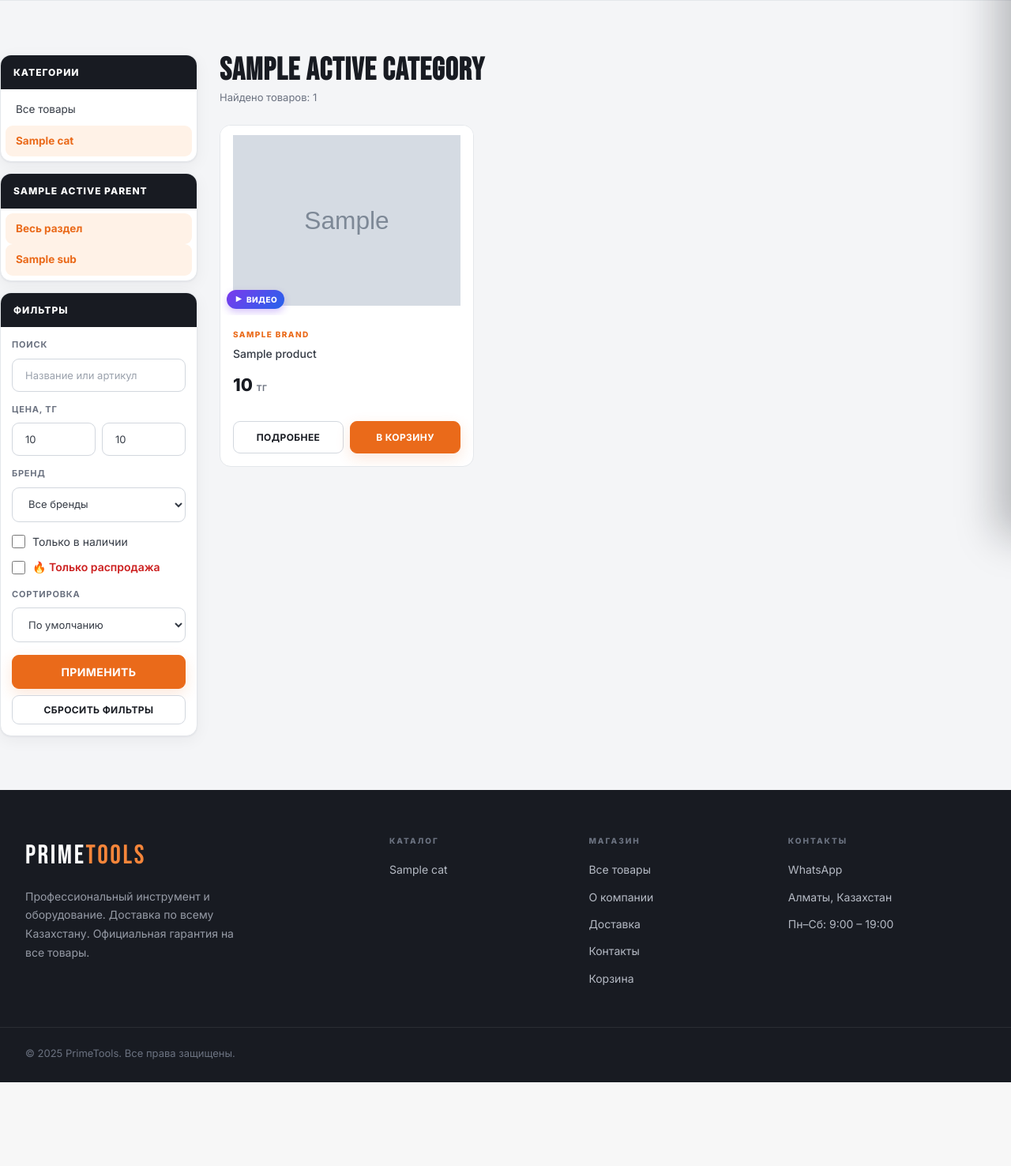
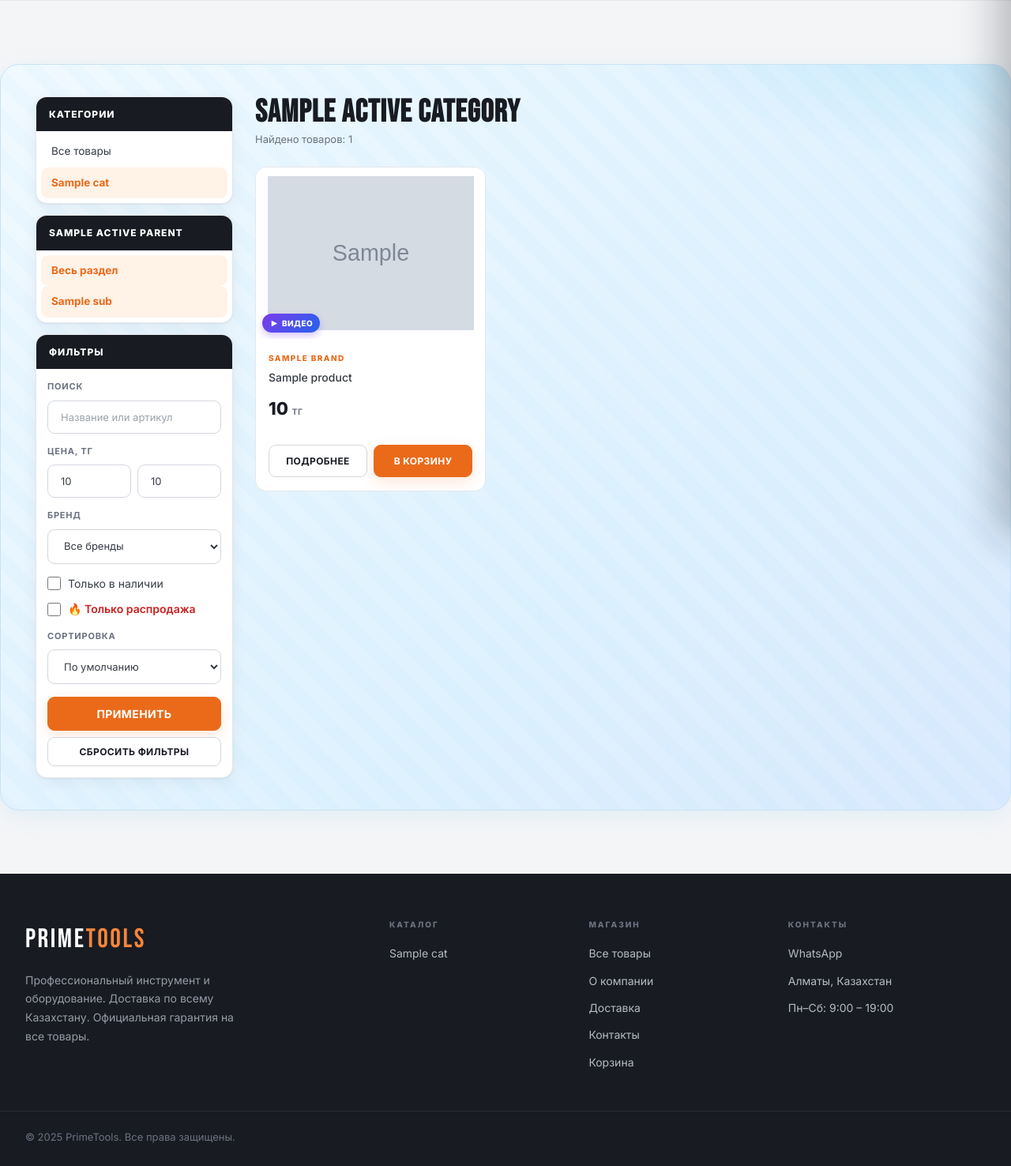
Before and after one commit to psychodevvv/primetools, a Django app: template templates/shop/catalog.html in a window 1280 px wide. Shown: the part 121-1597 px from the top of the page at 79% size. Before the commit the page ends 1491 px from the top, so only its background shows below. Run offline with Django 4.2, Linux system fonts and the light colour scheme; the template is opened without the code that fills it: most values are stand-ins (such as "Sample title", 1, 10 or a date in 2020); grey boxes marked "Sample" are stand-in pictures.

Commit message:
цветной стиль на всех страницах: каталог/товар/корзина/оформление/поиск/профиль в page-card, исправлено центрирование цветных блоков главной

```diff
--- a/templates/accounts/profile.html
+++ b/templates/accounts/profile.html
@@ -4,6 +4,7 @@
 {% block cat_nav %}{% endblock %}
 {% block content %}
 <div class="container section">
+ <div class="page-card">
   <h1 style="font-family:'Bebas Neue',sans-serif;font-size:clamp(30px,7vw,46px);letter-spacing:1.5px;margin-bottom:30px;color:var(--heading);line-height:1;">МОЙ ПРОФИЛЬ</h1>
   <div style="display:grid;grid-template-columns:280px 1fr;gap:24px;align-items:start;" class="profile-layout">
 
@@ -117,6 +118,7 @@
       {% endfor %}
     </div>
   </div>
+ </div>
 </div>
 
 <style>
--- a/templates/base.html
+++ b/templates/base.html
@@ -311,6 +311,52 @@
       color: #fff; font-size: 10px; font-weight: 800; letter-spacing: .4px;
       text-transform: uppercase; padding: 4px 9px; border-radius: 20px;
       box-shadow: 0 4px 10px rgba(124,58,237,.3); z-index: 1;
+    }
+
+    /* ─── ОБЁРТКА ВНУТРЕННИХ СТРАНИЦ — карточка с цветным фоном ─── */
+    .page-card {
+      position: relative; overflow: hidden;
+      background:
+        radial-gradient(900px 360px at 100% -10%, rgba(234,106,26,.10), transparent 60%),
+        radial-gradient(700px 320px at -5% 100%, rgba(37,99,235,.10), transparent 65%),
+        linear-gradient(135deg, #fff7ed 0%, #ffedd5 50%, #fef3c7 100%);
+      border: 1px solid #fed7aa;
+      border-radius: 24px;
+      padding: 40px 44px;
+      margin-top: 12px; margin-bottom: 12px;
+      box-shadow: 0 8px 28px rgba(234,106,26,.08);
+    }
+    .page-card::after {
+      content: ''; position: absolute; inset: 0; pointer-events: none;
+      background: repeating-linear-gradient(45deg,
+        rgba(234,106,26,.02) 0 18px, transparent 18px 36px);
+    }
+    .page-card > * { position: relative; z-index: 1; }
+    .page-card--cool {
+      background:
+        radial-gradient(900px 360px at 100% -10%, rgba(14,165,233,.18), transparent 60%),
+        linear-gradient(135deg, #f0f9ff 0%, #e0f2fe 60%, #dbeafe 100%);
+      border-color: #c8e2f5;
+      box-shadow: 0 8px 28px rgba(14,165,233,.08);
+    }
+    .page-card--cool::after {
+      background: repeating-linear-gradient(45deg,
+        rgba(14,165,233,.025) 0 18px, transparent 18px 36px);
+    }
+    .page-card--dark {
+      background:
+        radial-gradient(900px 360px at 8% 110%, rgba(234,106,26,.22), transparent 60%),
+        radial-gradient(700px 320px at 100% -20%, rgba(37,99,235,.30), transparent 65%),
+        linear-gradient(135deg,#0f172a 0%,#1e293b 70%,#0b1220 100%);
+      border-color: rgba(255,255,255,.08); color: #fff;
+      box-shadow: 0 16px 50px rgba(15,23,42,.30);
+    }
+    .page-card--dark::after {
+      background: repeating-linear-gradient(45deg,
+        rgba(255,255,255,.018) 0 18px, transparent 18px 36px);
+    }
+    @media (max-width: 768px) {
+      .page-card { padding: 26px 22px; border-radius: 18px; }
     }
     .product-card__price .old {
       font-size: 14px; font-weight: 500; color: var(--text-dim);
--- a/templates/shop/cart.html
+++ b/templates/shop/cart.html
@@ -3,6 +3,7 @@
 {% block title %}Корзина — PrimeTools{% endblock %}
 {% block content %}
 <div class="container section">
+ <div class="page-card">
   <h1 class="page-title">КОРЗИНА</h1>
 
   {% if items %}
@@ -59,6 +60,7 @@
     <a href="/catalog/" class="btn btn-primary btn-lg">Перейти в каталог</a>
   </div>
   {% endif %}
+ </div>
 </div>
 
 <style>
--- a/templates/shop/catalog.html
+++ b/templates/shop/catalog.html
@@ -3,6 +3,7 @@
 {% block title %}Каталог — PrimeTools{% endblock %}
 {% block content %}
 <div class="container section">
+ <div class="page-card page-card--cool">
   <div class="catalog-layout" style="display:flex;gap:28px;align-items:flex-start;">
 
     <button type="button" class="catalog-filter-toggle btn btn-outline" onclick="toggleFilters()">
@@ -142,6 +143,7 @@
       {% endif %}
     </div>
   </div>
+ </div>
 </div>
 
 <style>
--- a/templates/shop/checkout.html
+++ b/templates/shop/checkout.html
@@ -3,6 +3,7 @@
 {% block title %}Оформление заказа — PrimeTools{% endblock %}
 {% block content %}
 <div class="container section">
+ <div class="page-card">
   <h1 style="font-family:'Bebas Neue',sans-serif;font-size:clamp(28px,6.6vw,46px);letter-spacing:1.5px;margin-bottom:30px;color:var(--heading);line-height:1;">ОФОРМЛЕНИЕ ЗАКАЗА</h1>
   <div class="checkout-layout">
     <div class="checkout-panel">
@@ -44,6 +45,7 @@
       </div>
     </div>
   </div>
+ </div>
 </div>
 <style>
   .checkout-layout { display:grid; grid-template-columns:1fr 360px; gap:24px; align-items:start; }
--- a/templates/shop/product_detail.html
+++ b/templates/shop/product_detail.html
@@ -3,6 +3,7 @@
 {% block title %}{{ product.name }} — PrimeTools{% endblock %}
 {% block content %}
 <div class="container section">
+ <div class="page-card">
   <div style="color:var(--text-dim);font-size:13px;margin-bottom:22px;">
     <a href="/" style="color:var(--text-muted);">Главная</a> /
     <a href="/catalog/?cat={{ product.category.slug }}" style="color:var(--text-muted);">{{ product.category.name }}</a> /
@@ -129,6 +130,7 @@
     </div>
   </div>
   {% endif %}
+ </div>
 </div>
 <style>
   .pd-thumb { width:66px; height:66px; padding:4px; cursor:pointer; background:var(--surface);
--- a/templates/shop/search.html
+++ b/templates/shop/search.html
@@ -3,6 +3,7 @@
 {% block title %}Поиск: {{ query }} — PrimeTools{% endblock %}
 {% block content %}
 <div class="container section">
+ <div class="page-card page-card--cool">
   <h1 style="font-family:'Bebas Neue',sans-serif;font-size:clamp(27px,6.5vw,40px);letter-spacing:1px;color:var(--heading);margin-bottom:6px;line-height:1.05;">РЕЗУЛЬТАТЫ ПОИСКА</h1>
   <p style="color:var(--text-muted);font-size:14px;margin-bottom:30px;">По запросу «<strong style="color:var(--heading);">{{ query }}</strong>» найдено: {{ products|length }} товаров</p>
 
@@ -17,5 +18,6 @@
     <a href="/catalog/" class="btn btn-primary" style="margin-top:16px;">Перейти в каталог</a>
   </div>
   {% endif %}
+ </div>
 </div>
 {% endblock %}
```
Also changed, not shown: templates/shop/index.html (+5 -10 lines).
